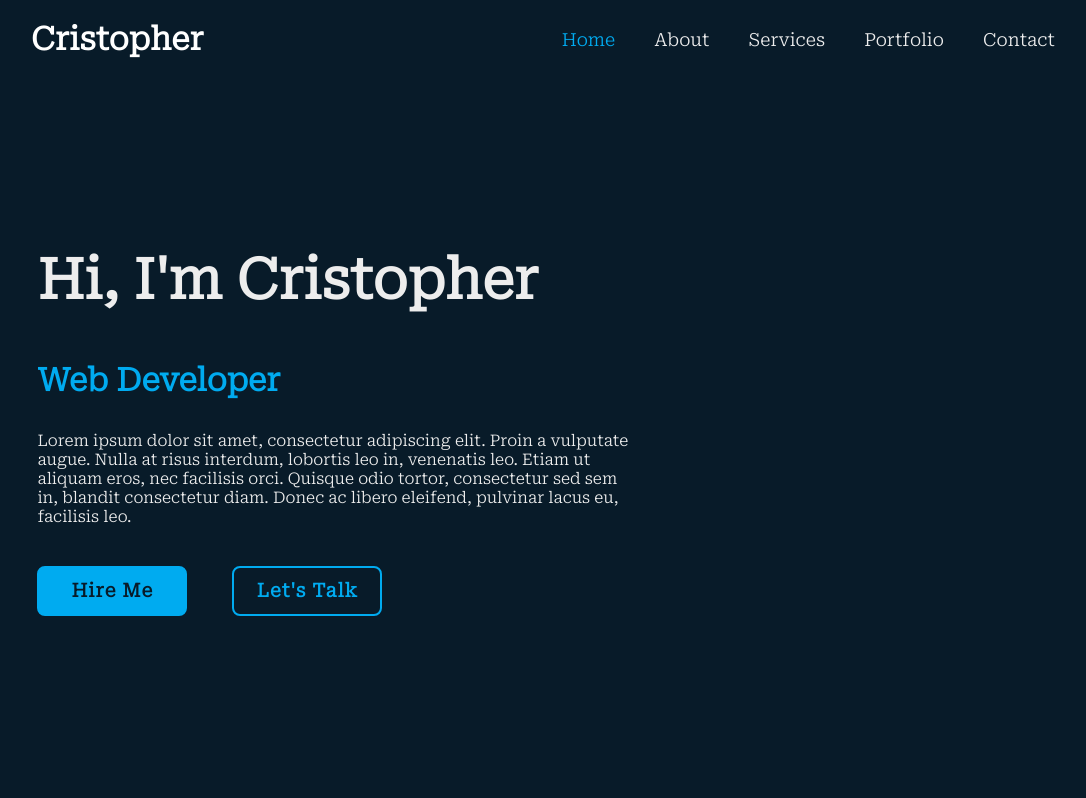
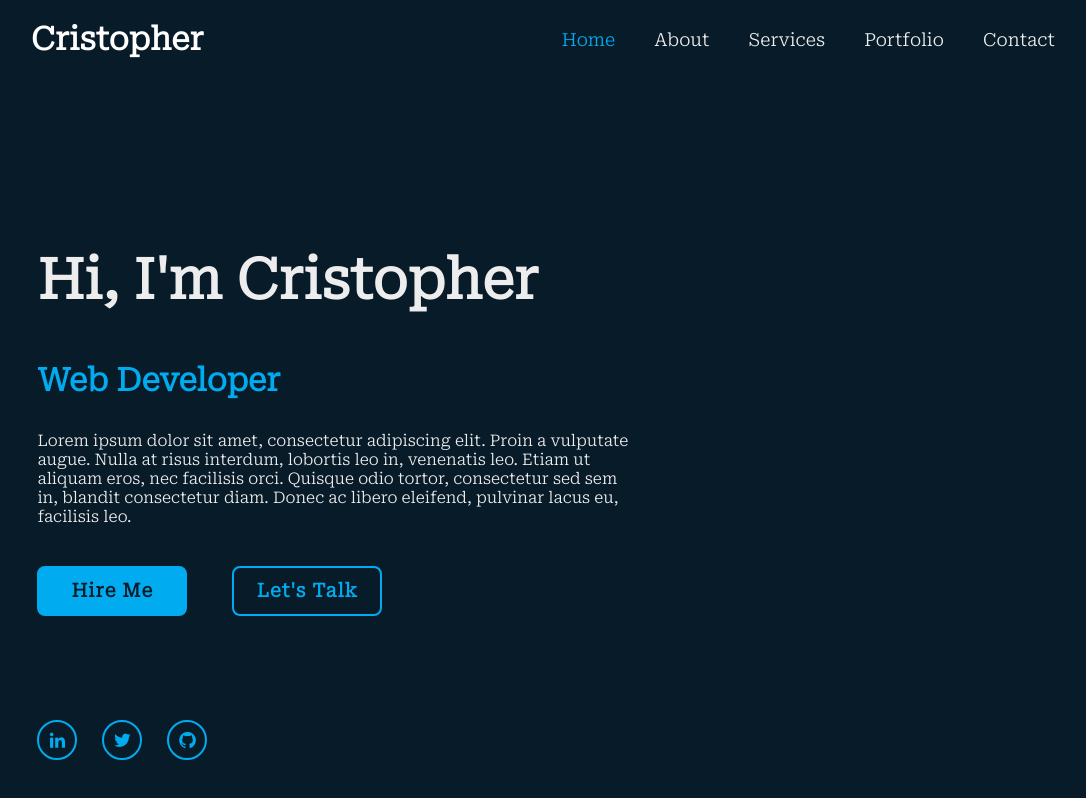
Before and after one commit to CoolAverage202/Capstone-Project2, a plain HTML site: page index.html in a window 1280 px wide. Shown: the whole page, without its empty margins (97-1183 px from the left). Drawn offline with nearby package versions, Linux system fonts and the light colour scheme.

Commit message:
index.html and style.css modified

```diff
--- a/index.html
+++ b/index.html
@@ -8,6 +8,7 @@
     <link rel="preconnect" href="https://fonts.googleapis.com">
     <link rel="preconnect" href="https://fonts.gstatic.com" crossorigin>
     <link href="https://fonts.googleapis.com/css2?family=Roboto+Serif:opsz,wght@8..144,300&display=swap" rel="stylesheet">
+    <link href='https://unpkg.com/boxicons@2.1.4/css/boxicons.min.css' rel='stylesheet'>
 </head>
 <body>
     <header class="header">
@@ -31,6 +32,12 @@
                 <a href="#">Let's Talk</a>
             </div>
         </div>
+
+        <div class="home-sci">
+            <a href="#"><i class='bx bxl-linkedin'></i></a>
+            <a href="#"><i class='bx bxl-twitter' ></i></a>
+            <a href="#"><i class='bx bxl-github'></i></a>
+        </div>
     </section>
 </body>
 </html>
--- a/style.css
+++ b/style.css
@@ -79,6 +79,7 @@ body{
 }
 
 .btn-box a{
+    position: relative;
     display: inline-flex;
     justify-content: center;
     align-items: center;
@@ -92,9 +93,85 @@ body{
     text-decoration:none;
     font-weight: 600;
     letter-spacing: 1px;
+    z-index: 1;
+    overflow: hidden;
+    transition: .5s;
+}
+
+.btn-box a:hover {
+    color: #00abf0;
 }
 
 .btn-box a:nth-child(2){
     background: transparent;
     color: #00abf0;
 }
+/* the button words should turn the opposite color when hovered*/
+.btn-box a:nth-child(2):hover{
+    color: #081b29;
+}
+.btn-box a:nth-child(2)::before{
+    background: #00abf0;
+}
+
+.btn-box a::before{
+    content: '';
+    position: absolute;
+    top: 0;
+    left: 0;
+    width:0;
+    height:100%;
+    background: #081b29;
+    z-index: -1;
+    transition: .5s;
+}
+
+.btn-box a:hover::before {
+    width: 100%;
+}
+
+.home-sci{
+    position: absolute;
+    bottom: 40px;
+    width:170px;
+    display: flex;
+    justify-content: space-between;
+}
+
+.home-sci a {
+    position: relative;
+    display: inline-flex;
+    justify-content: center;
+    align-items: center;
+    width: 40px;
+    height: 40px;
+    background: transparent;
+    border: 2px solid #00abf0;
+    border-radius: 50%;
+    font-size: 20px;
+    color:#00abf0;
+    text-decoration: none;
+    z-index: 1;
+    overflow: hidden;
+    transition: .5s;
+}
+
+.home-sci a:hover {
+    color: #081b29;
+}
+
+.home-sci a::before {
+    content: '';
+    position: absolute;
+    top: 0;
+    left: 0;
+    width:0;
+    height:100%;
+    background: #00abf0;
+    z-index: -1;
+    transition: .5s;
+}
+
+.home-sci a:hover::before {
+    width:100%;
+}
```
